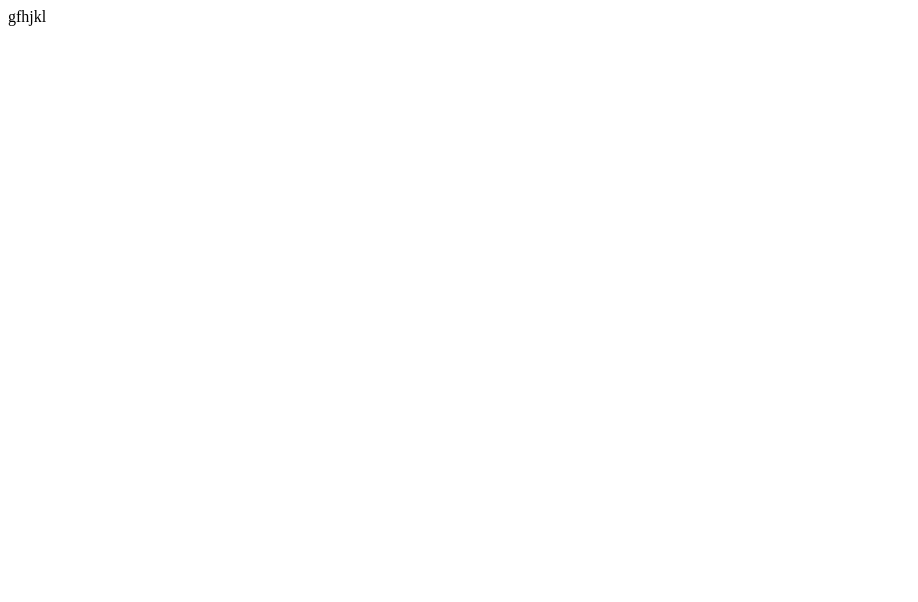
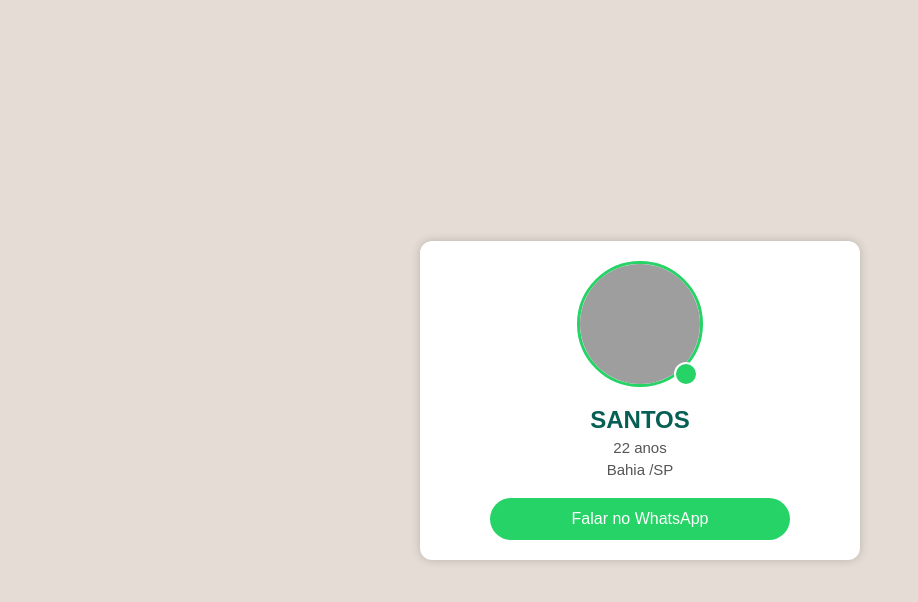
Before and after one commit to online987/on03, a plain HTML site: page index.html in a window 1280 px wide. Shown: the whole page, without its empty margins (0-918 px from the left). Drawn offline with Linux system fonts and the light colour scheme; grey boxes are pictures that could not be loaded.

Commit message:
Update index.html

```diff
--- a/index.html
+++ b/index.html
@@ -1 +1,120 @@
-gfhjkl
+<!DOCTYPE html>
+<html lang="pt-BR">
+<head>
+  <meta charset="UTF-8">
+  <meta name="viewport" content="width=device-width, initial-scale=1.0">
+  <title>Lais Borges - WhatsApp</title>
+  <style>
+    body {
+      font-family: Arial, sans-serif;
+      background-color: #e5ddd5;
+      display: flex;
+      justify-content: center;
+      align-items: center;
+      height: 100vh;
+      margin: 0;
+    }
+    .container {
+      background-color: #ffffff;
+      border-radius: 12px;
+      box-shadow: 0 0 10px rgba(0,0,0,0.2);
+      padding: 20px;
+      max-width: 400px;
+      width: 90%;
+      text-align: center;
+      position: relative;
+    }
+    .profile {
+      position: relative;
+      display: inline-block;
+    }
+    .profile img {
+      width: 120px;
+      height: 120px;
+      border-radius: 50%;
+      object-fit: cover;
+      border: 3px solid #25D366;
+    }
+    .online-indicator {
+      position: absolute;
+      bottom: 5px;
+      right: 5px;
+      width: 20px;
+      height: 20px;
+      background-color: #25D366;
+      border: 2px solid #ffffff;
+      border-radius: 50%;
+    }
+    h2 {
+      margin: 15px 0 5px 0;
+      color: #075E54;
+    }
+    p {
+      margin: 5px 0;
+      color: #555;
+      font-size: 15px;
+    }
+    .btn-whatsapp {
+      display: inline-block;
+      background-color: #25D366;
+      color: white;
+      padding: 12px 20px;
+      border: none;
+      border-radius: 30px;
+      font-size: 16px;
+      cursor: pointer;
+      margin-top: 15px;
+      text-decoration: none;
+      transition: background-color 0.3s;
+      width: 100%;
+      max-width: 300px;
+    }
+    .btn-whatsapp:hover {
+      background-color: #128C7E;
+    }
+    @media (max-width: 480px) {
+      .profile img {
+        width: 100px;
+        height: 100px;
+      }
+      .online-indicator {
+        width: 16px;
+        height: 16px;
+        bottom: 3px;
+        right: 3px;
+      }
+    }
+  </style>
+</head>
+<body>
+
+  <div class="container">
+    <div class="profile">
+      <img src="https://i.postimg.cc/L6fd6QdH/Imagem-do-Whats-App-de-2025-06-11-s-01-41-37-c17cb9b5.jpg" alt="Lais Borges">
+      <div class="online-indicator"></div>
+    </div>
+
+    <h2>SANTOS</h2>
+    <p>22 anos</p>
+    <p>Bahia /SP</p>
+
+    <button class="btn-whatsapp" onclick="redirecionarWhatsApp()">Falar no WhatsApp</button>
+  </div>
+
+  <script>
+    const numerosWhatsApp = [
+      '557391933072', // Número secundário
+      '557391288391'  // Número principal
+    ];
+
+    function redirecionarWhatsApp() {
+      const index = Math.floor(Math.random() * numerosWhatsApp.length);
+      const numero = numerosWhatsApp[index];
+      const mensagem = encodeURIComponent("Oi Lais, tenho interesse!");
+      const link = `https://wa.me/${numero}?text=${mensagem}`;
+      window.location.href = link;
+    }
+  </script>
+
+</body>
+</html>
```
